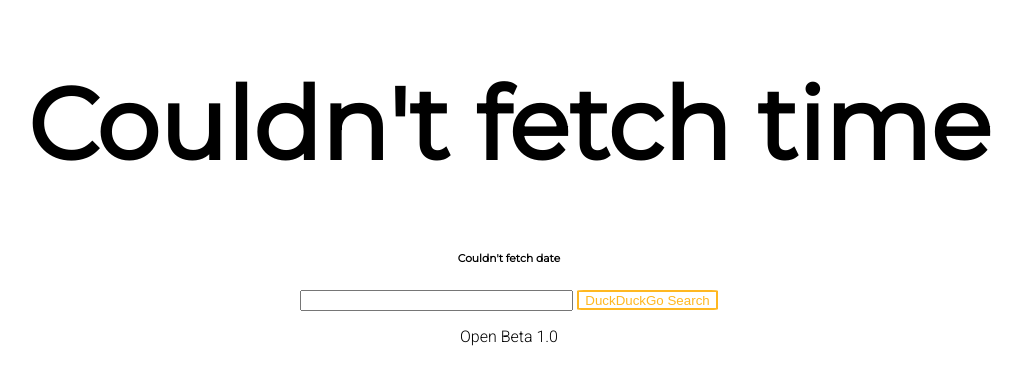
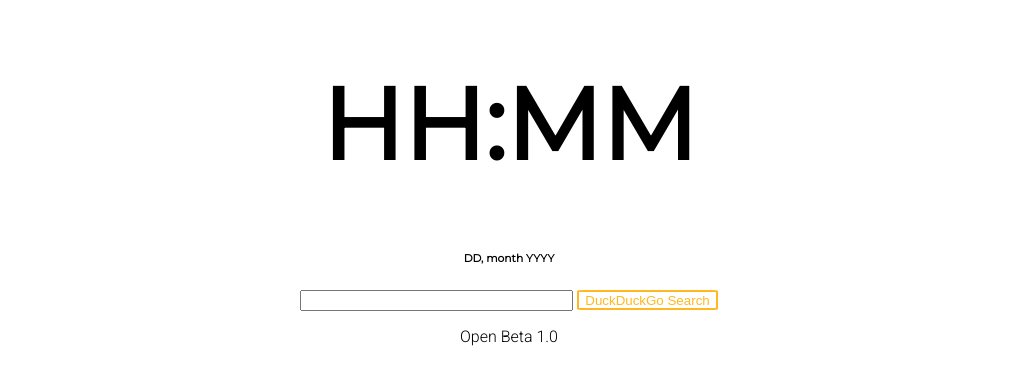
Before and after one commit to moeenio/lennyhome, a plain HTML site: page index.html in a window 1280 px wide. Shown: the whole page, without its empty margins (131-1153 px from the left). Drawn offline with Linux system fonts and the light colour scheme.

Commit message:
Update index.html

```diff
--- a/index.html
+++ b/index.html
@@ -7,8 +7,8 @@
     <link rel="stylesheet" href="style.css">
   </head>
   <body>
-    <h1>Couldn't fetch time</h1>
-    <h6>Couldn't fetch date</h6>
+    <h1>HH:MM</h1>
+    <h6>DD, month YYYY</h6>
     <form method="get" action="http://www.google.com/search">
       <div id="inputs">
       <input type="text"   name="q" size="31"
```
